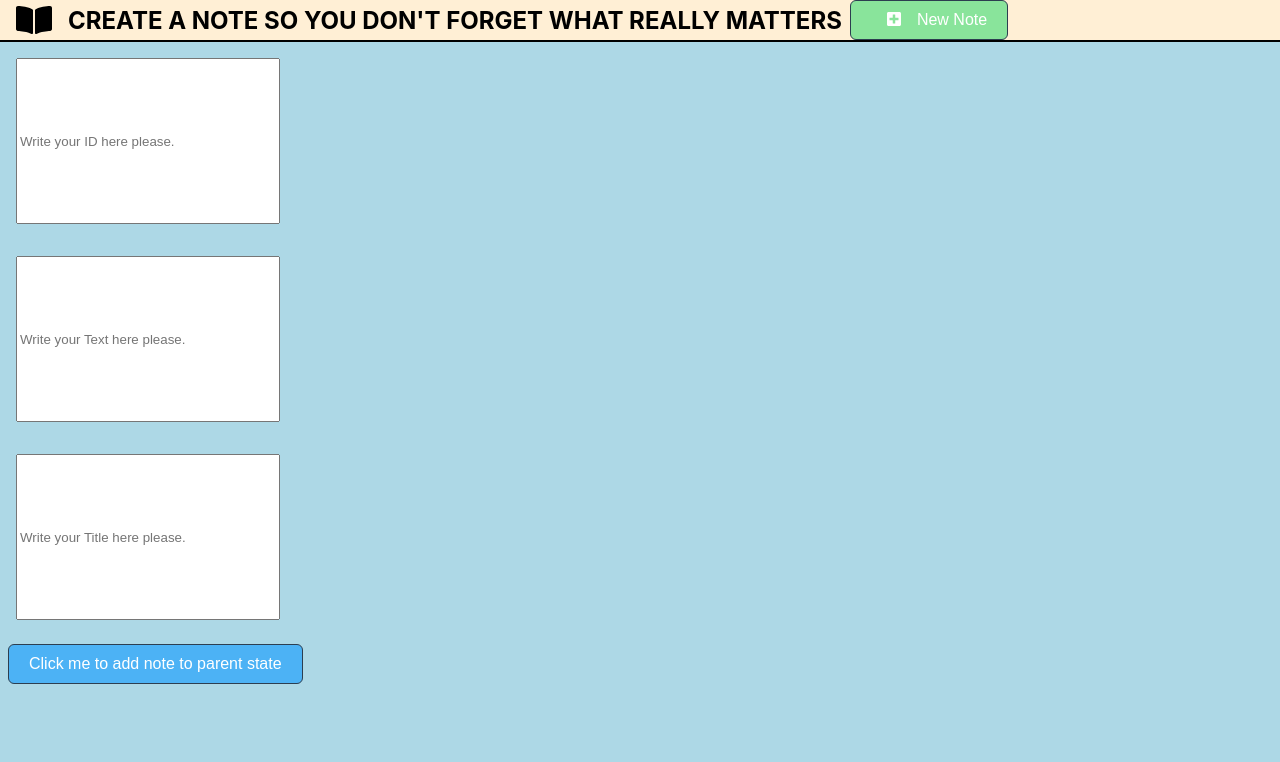
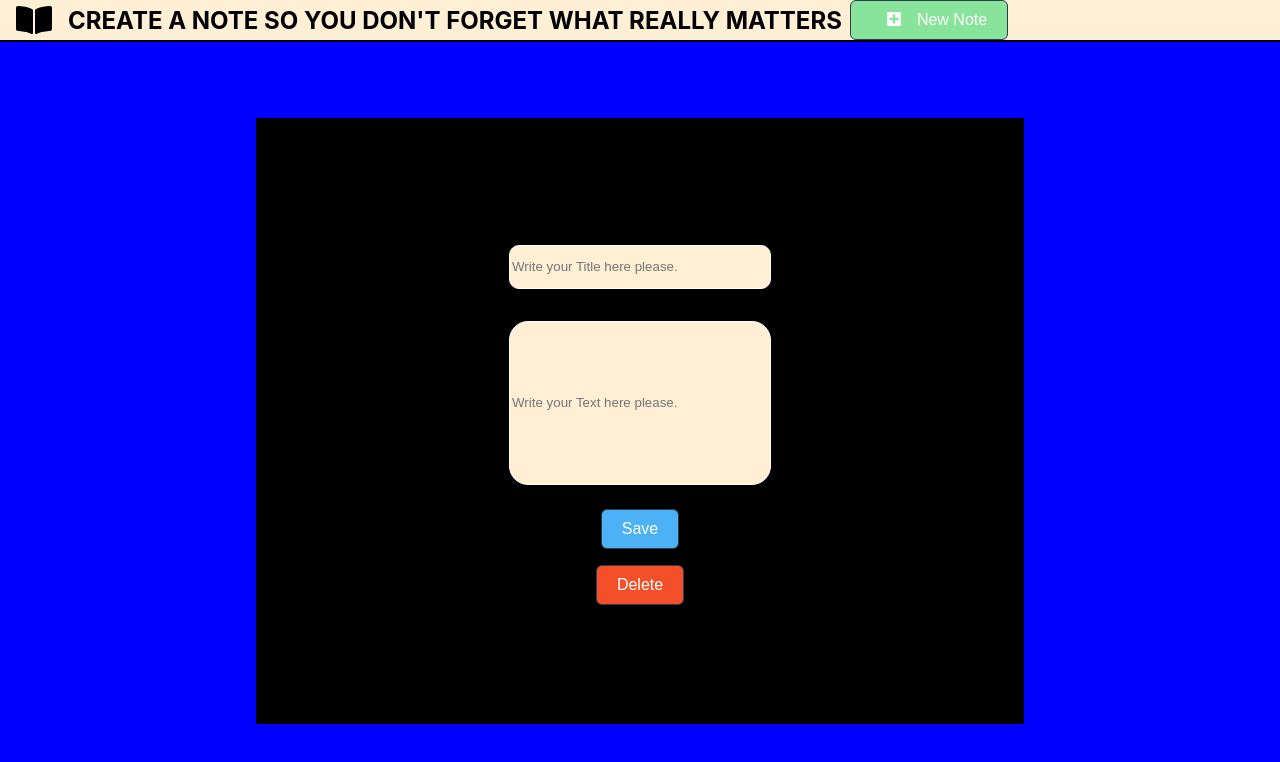
Before and after one commit to TucciAlessandro/PortableNotes, a React (Create React App) app: page /create in a window 1280 px wide. Shown: the top 762 px of the page. Built offline with nearby package versions, Linux system fonts and the light colour scheme.

Commit message:
implement handleEdit

```diff
--- a/package.json
+++ b/package.json
@@ -16,13 +16,15 @@
     "@types/react-dom": "^16.9.8",
     "@types/react-router-dom": "^5.1.5",
     "@types/styled-components": "^5.1.0",
+    "@types/uuid": "^8.0.0",
     "font-awesome": "^4.7.0",
     "react": "^16.13.1",
     "react-dom": "^16.13.1",
     "react-router-dom": "^5.2.0",
     "react-scripts": "3.4.1",
     "styled-components": "^5.1.1",
-    "typescript": "^3.7.5"
+    "typescript": "^3.7.5",
+    "uuid": "^8.2.0"
   },
   "scripts": {
     "start": "react-scripts start",
--- a/src/components/Board.tsx
+++ b/src/components/Board.tsx
@@ -3,8 +3,9 @@ import DisplayNote from "./DisplayNote";
 import styled, { keyframes } from "styled-components";
 import CreateNote from "./CreateNote";
 import useLocalStorage from "../hooks/useLocalStorage";
-import Navbar from "./Navbar";
+import { v4 as uuidv4 } from "uuid";
 import { useMyCreatePageContext } from "../contexts/CreateContexts";
+import { text } from "@fortawesome/fontawesome-svg-core";
 
 const boxAnimationSlide = keyframes`
 from{
@@ -50,19 +51,19 @@ interface Data {
 
 const data: Note[] = [
   {
-    id: "1",
+    id: uuidv4(),
     text:
       "Lorem Ipsum is simply dummy text of the printing and typesetting industry. Lorem Ipsum has been the industry's standard dummy text ever since the 1500s, when an unknown printer took a galley",
     title: "test",
   },
   {
-    id: "2",
+    id: uuidv4(),
     text:
       "Lorem Ipsum is simply dummy text of the printing and typesetting industry. Lorem Ipsum has been the industry's standard dummy text ever since the 1500s, when an unknown printer took a galley",
     title: "test",
   },
   {
-    id: "3",
+    id: uuidv4(),
     text:
       "Lorem Ipsum is simply dummy text of the printing and typesetting industry. Lorem Ipsum has been the industry's standard dummy text ever since the 1500s, when an unknown printer took a galley   ",
     title: "test",
@@ -76,10 +77,13 @@ function Board() {
   const addNote = ({ id, title, text }: Note) => {
     const note = { id: id, title: title, text: text };
     const newData = [...notes, note];
-    // console.log(note);
     setNotes(newData);
-    // console.log(notes);
     toggleCreatePage();
+  };
+
+  const handleEdit = (id: string) => {
+    const dataToEdit = data.find((notes) => (notes.id = id));
+    console.log(dataToEdit)
   };
 
   const deleteNote = (id: string) => {
@@ -98,12 +102,15 @@ function Board() {
               title={note.title}
               text={note.text}
               deleteNote={deleteNote}
+              handleEdit={() => handleEdit(note.id)}
               handleClick={() => toggleCreatePage()}
             />
           </NoteContainer>
         ))
       ) : (
-        <CreateNote addNote={addNote} />
+        <CreateNote
+          addNote={addNote}
+        />
       )}
     </>
   );
--- a/src/components/CreateNote.tsx
+++ b/src/components/CreateNote.tsx
@@ -1,20 +1,60 @@
 import React, { useState } from "react";
 import styled from "styled-components";
+import { v4 as uuidv4 } from "uuid";
 import Button from "./Button";
+import { useMyCreatePageContext } from "../contexts/CreateContexts";
 
+const StyledTitleField = styled.input`
+  display: flex;
+  align-items: flex-start;
+  justify-content: center;
+  width: 20vw;
+  height: 5vh;
+  border-radius: 10px;
+  background: papayawhip;
+  border: 1px solid white;
+  outline: none;
+  margin: 1rem;
+  &:focus {
+    transition: 1s ease-in-out;
+    background: yellow;
+  }
+`;
+
+const InputCardContainer = styled.div`
+  display: flex;
+  flex-direction: column;
+  align-items: center;
+  justify-content: center;
+  height: 80%;
+  width: 60%;
+  background: black;
+`;
 const StyledTextField = styled.input`
   display: flex;
+  border-radius: 19px;
+  background: papayawhip;
+  border: 1px solid white;
+  outline: none;
   align-items: center;
   justify-content: center;
   width: 20vw;
   height: 20vh;
   margin: 1rem;
+  &:focus {
+    transition: 1s ease-in-out;
+    background: yellow;
+  }
 `;
 
 const CreatePageContainer = styled.div`
+  height: 100%;
+  width: 100%;
   display: flex;
+  align-items: center;
+  justify-content: center;
   flex-direction: column;
-  background-color: lightblue;
+  background-color: blue;
 `;
 
 interface Note {
@@ -25,13 +65,16 @@ interface Note {
 
 interface CreateNoteProps {
   addNote: (note: any) => void;
+  titleProp?: string;
+  textProp?: string |undefined;
+  idProp?: string;
 }
 
-function CreateNote({ addNote }: CreateNoteProps) {
-  // const [note, setNote] = useState<Note>(); // State should be on parent
-  const [id, setId] = useState("0");
-  const [title, setTitle] = useState("0");
-  const [text, setText] = useState("0");
+function CreateNote({ addNote, titleProp, textProp, idProp }: CreateNoteProps) {
+  const [id, setId] = useState(uuidv4());
+  const [title, setTitle] = useState();
+  const [text, setText] = useState();
+  const { toggleCreatePage } = useMyCreatePageContext();
 
   const handleChangeId = (e: any) => {
     setId(e.target.value);
@@ -41,17 +84,18 @@ function CreateNote({ addNote }: CreateNoteProps) {
   const handleChangeText = (e: any) => setText(e.target.value);
 
   const handleClick = () => {
-    if (text !== undefined) {
+    if (id && title && text !== undefined) {
       addNote({ id, title, text });
     }
   };
   return (
     <CreatePageContainer>
-      <StyledTextField
-        onChange={handleChangeId}
+      <InputCardContainer>
+        <StyledTitleField
+          onChange={handleChangeTitle}
           type="text"
-        name="id"
-        placeholder="Write your ID here please."
+          name="title"
+          placeholder="Write your Title here please."
         />
         <StyledTextField
           onChange={handleChangeText}
@@ -59,15 +103,13 @@ function CreateNote({ addNote }: CreateNoteProps) {
           name="Text"
           placeholder="Write your Text here please."
         />
-      <StyledTextField
-        onChange={handleChangeTitle}
-        type="text"
-        name="title"
-        placeholder="Write your Title here please."
-      />
-      <Button color='secondary' onClick={handleClick}>
-        Click me to add note to parent state
+        <Button color="secondary" onClick={handleClick}>
+          Save
         </Button>
+        <Button color="danger" onClick={toggleCreatePage}>
+          Delete
+        </Button>
+      </InputCardContainer>
     </CreatePageContainer>
   );
 }
--- a/src/components/DisplayNote.tsx
+++ b/src/components/DisplayNote.tsx
@@ -7,6 +7,7 @@ interface NoteProps {
   id: string;
   text: string;
   handleClick: (e: any) => void;
+  handleEdit: (id: any) => void;
   deleteNote: (id: string) => void;
 }
 
@@ -42,17 +43,17 @@ const ButtonContainer = styled.div`
   flex-direction: row;
 `;
 
-function DisplayNote({ title, id, text, deleteNote, handleClick }: NoteProps) {
+function DisplayNote({ title, id, text, deleteNote, handleEdit }: NoteProps) {
   return (
     <>
-      <Container onClick={handleClick}>
+      <Container>
         <Separator>{title.toUpperCase()}</Separator>
         <StyledHr />
         <SeparatorText>{text}</SeparatorText>
         {id}
       </Container>
       <ButtonContainer>
-        <Button color="secondary" size="small" onClick={handleClick}>
+        <Button color="secondary" size="small" onClick={handleEdit}>
           EDIT
         </Button>
         <Button color="danger" size="small" onClick={() => deleteNote(id)}>
```
Also changed, not shown: 1 other file (tests, documents, lock files or other folders). Lines whose indentation alone changed are shown as unchanged.
